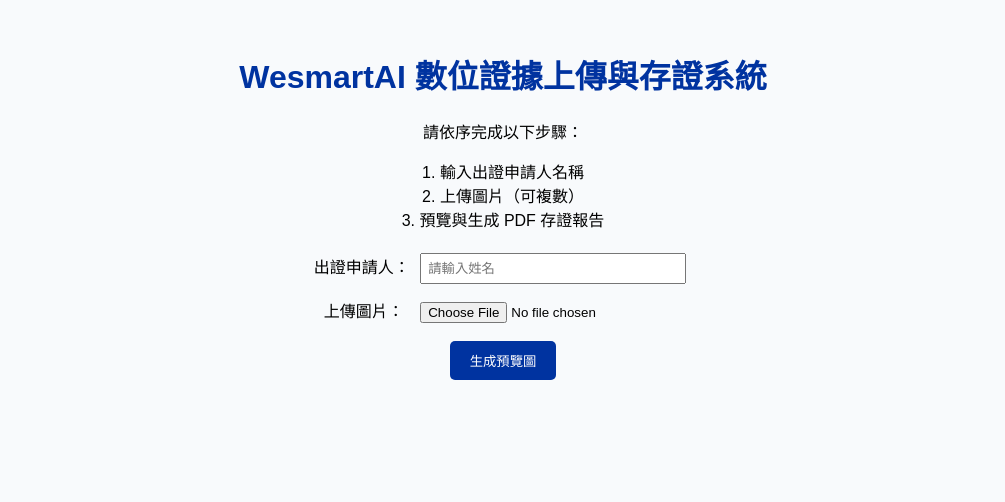
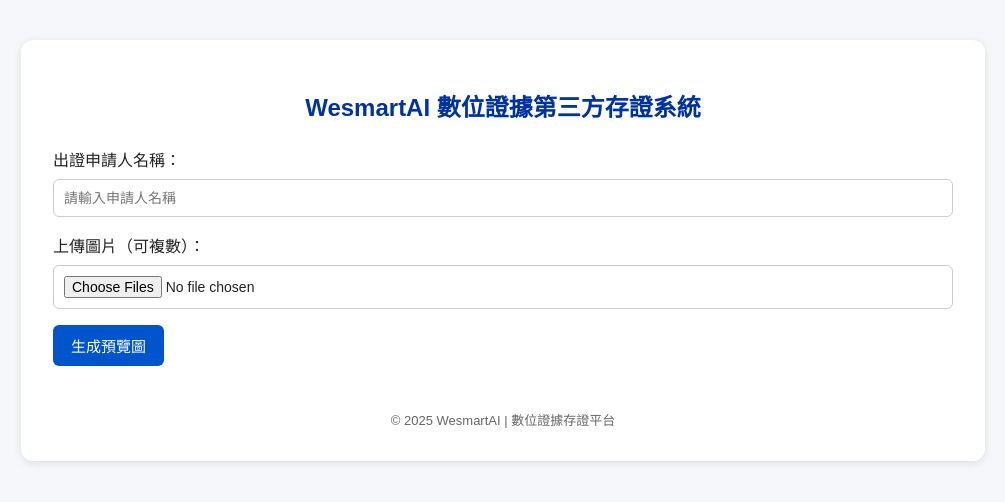
Before and after one commit to takecovertaiwan-cmyk/GPT-UPLOAD, a Flask app: page / in a window 1280 px wide. Shown: the top 502 px of the page, without its empty margins (137-1142 px from the left). Run offline with Flask 3, Linux system fonts and the light colour scheme.

Commit message:
Update index.html

```diff
--- a/templates/index.html
+++ b/templates/index.html
@@ -2,82 +2,121 @@
 <html lang="zh-Hant">
 <head>
   <meta charset="UTF-8">
-  <meta name="viewport" content="width=device-width, initial-scale=1.0" />
-  <title>WesmartAI 數位證據上傳與存證系統</title>
+  <title>WesmartAI 數位證據第三方存證系統</title>
   <style>
     body {
-      font-family: "Taipei Sans TC", Arial, sans-serif;
-      background-color: #f8fafc;
+      font-family: "Noto Sans TC", sans-serif;
+      background-color: #f5f7fb;
+      color: #222;
       margin: 0;
-      padding: 30px;
-      text-align: center;
+      padding: 0;
+    }
+    .container {
+      width: 80%;
+      max-width: 900px;
+      margin: 40px auto;
+      background: white;
+      border-radius: 12px;
+      padding: 32px;
+      box-shadow: 0 2px 8px rgba(0,0,0,0.1);
     }
     h1 {
+      text-align: center;
       color: #0033a0;
+      font-size: 24px;
+      margin-bottom: 24px;
     }
     input[type="text"], input[type="file"] {
-      margin: 6px;
-      padding: 6px;
-      width: 250px;
+      width: 100%;
+      padding: 10px;
+      margin: 8px 0 16px 0;
+      border-radius: 6px;
+      border: 1px solid #ccc;
+      box-sizing: border-box;
+      font-size: 14px;
     }
     button {
-      background-color: #0033a0;
+      background-color: #0055cc;
       color: white;
-      padding: 10px 20px;
+      padding: 10px 18px;
       border: none;
-      border-radius: 5px;
+      border-radius: 6px;
       cursor: pointer;
-      margin: 6px;
+      font-size: 15px;
     }
-    button:hover {
-      background-color: #0055cc;
+    button:hover { background-color: #003f99; }
+
+    .preview-container {
+      display: flex;
+      flex-wrap: wrap;
+      gap: 16px;
+      margin-top: 20px;
+      justify-content: center;
     }
-    .preview {
-      margin-top: 20px;
+    .preview-item {
+      border: 1px solid #ddd;
+      border-radius: 8px;
+      padding: 8px;
+      width: 180px;
+      text-align: center;
+      background-color: #fafafa;
     }
-    img {
-      max-width: 400px;
-      border-radius: 10px;
-      box-shadow: 0 2px 6px rgba(0,0,0,0.15);
+    .preview-item img {
+      width: 100%;
+      height: auto;
+      border-radius: 6px;
+    }
+    .hash {
+      font-size: 11px;
+      word-break: break-all;
+      color: #555;
+      margin-top: 6px;
+    }
+    .footer {
+      text-align: center;
+      font-size: 13px;
+      color: #666;
+      margin-top: 24px;
     }
   </style>
 </head>
 <body>
-  <h1>WesmartAI 數位證據上傳與存證系統</h1>
+  <div class="container">
+    <h1>WesmartAI 數位證據第三方存證系統</h1>
 
-  <p>請依序完成以下步驟：</p>
-  <p>1. 輸入出證申請人名稱<br>2. 上傳圖片（可複數）<br>3. 預覽與生成 PDF 存證報告</p>
+    <label>出證申請人名稱：</label>
+    <input type="text" id="applicant" placeholder="請輸入申請人名稱">
 
-  <div>
-    <label>出證申請人：</label>
-    <input type="text" id="applicant" placeholder="請輸入姓名" />
+    <label>上傳圖片（可複數）：</label>
+    <input type="file" id="fileInput" multiple accept="image/*">
+
+    <button onclick="uploadFiles()">生成預覽圖</button>
+
+    <div id="previewArea" class="preview-container"></div>
+
+    <div style="text-align:center; margin-top:24px;">
+      <button id="generateBtn" style="display:none;" onclick="generateReport()">生成 PDF 存證報告</button>
     </div>
 
-  <div>
-    <label>上傳圖片：</label>
-    <input type="file" id="file" accept="image/*" />
+    <div class="footer">
+      © 2025 WesmartAI | 數位證據存證平台
+    </div>
   </div>
 
-  <button onclick="generatePreview()">生成預覽圖</button>
+  <script>
+    let uploadedFiles = [];
 
-  <div class="preview" id="preview-area"></div>
-
-  <button id="generate-btn" style="display:none;" onclick="generatePDF()">下載 PDF 存證報告</button>
-
-  <script>
-    let currentFile = null;
-    let sha256Hash = "";
-
-    async function generatePreview() {
-      const fileInput = document.getElementById("file");
-      const applicant = document.getElementById("applicant").value;
-      if (!fileInput.files.length) {
-        alert("請先選擇圖片");
+    async function uploadFiles() {
+      const input = document.getElementById("fileInput");
+      if (!input.files.length) {
+        alert("請選擇至少一張圖片");
         return;
       }
-      currentFile = fileInput.files[0];
+
       const formData = new FormData();
-      formData.append("file", currentFile);
+      for (const file of input.files) {
+        formData.append("file", file);
+      }
 
       const res = await fetch("/preview", { method: "POST", body: formData });
       const data = await res.json();
@@ -87,47 +126,51 @@
         return;
       }
 
-      sha256Hash = data.sha256;
-
-      document.getElementById("preview-area").innerHTML = `
-        <h3>檔案名稱：${currentFile.name}</h3>
-        <p><b>SHA256：</b> ${data.sha256}</p>
-        <img src="${data.preview_url}" alt="預覽圖" />
-      `;
-      document.getElementById("generate-btn").style.display = "inline-block";
+      uploadedFiles = data;
+      renderPreview();
+      document.getElementById("generateBtn").style.display = "inline-block";
     }
 
-    async function generatePDF() {
-      const applicant = document.getElementById("applicant").value;
-      if (!applicant) {
-        alert("請輸入出證申請人名稱");
+    function renderPreview() {
+      const area = document.getElementById("previewArea");
+      area.innerHTML = "";
+      uploadedFiles.forEach(item => {
+        const div = document.createElement("div");
+        div.className = "preview-item";
+        div.innerHTML = `
+          <img src="${item.preview_url}" alt="preview">
+          <div class="hash">檔案名稱：${item.file_name}</div>
+          <div class="hash">SHA256：${item.sha256.slice(0, 32)}...</div>
+        `;
+        area.appendChild(div);
+      });
+    }
+
+    async function generateReport() {
+      if (!uploadedFiles.length) {
+        alert("請先上傳圖片");
         return;
       }
-
-      const payload = {
-        file_name: currentFile.name,
-        sha256: sha256Hash,
-        applicant: applicant
-      };
+      const applicant = document.getElementById("applicant").value || "未填寫";
 
       const res = await fetch("/generate", {
         method: "POST",
         headers: { "Content-Type": "application/json" },
-        body: JSON.stringify(payload)
+        body: JSON.stringify({ files: uploadedFiles, applicant })
       });
 
-      if (!res.ok) {
-        alert("報告生成失敗");
-        return;
-      }
-
+      if (res.status === 200) {
         const blob = await res.blob();
         const url = window.URL.createObjectURL(blob);
         const a = document.createElement("a");
         a.href = url;
-      a.download = `WesmartAI_Report_${currentFile.name}.pdf`;
+        a.download = "WesmartAI_存證報告.pdf";
+        document.body.appendChild(a);
         a.click();
-      window.URL.revokeObjectURL(url);
+        a.remove();
+      } else {
+        alert("生成報告失敗");
+      }
     }
   </script>
 </body>
```
Lines whose indentation alone changed are shown as unchanged.
